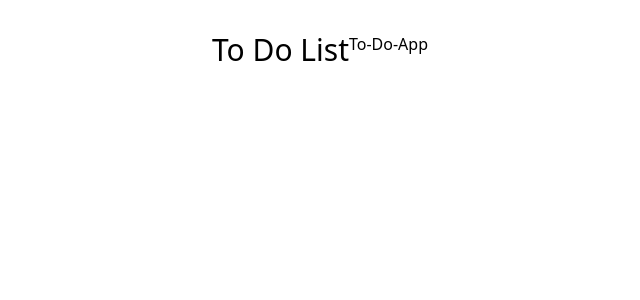
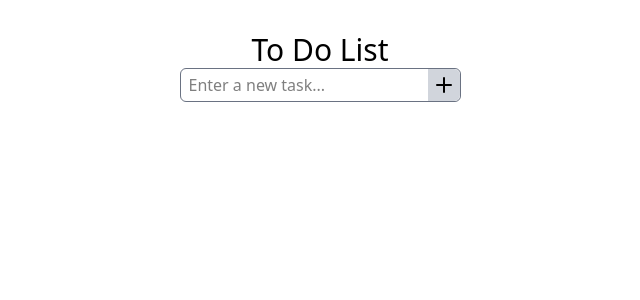
Before and after one commit to GokayDemirr/to-do-app, a Next.js app: page / in a window 1280 px wide. Shown: the top 300 px of the page, without its empty margins (320-960 px from the left). Built offline with nearby package versions, Linux system fonts and the light colour scheme.

Commit message:
refactor: layout.tsx page.tsx

```diff
--- a/src/app/layout.tsx
+++ b/src/app/layout.tsx
@@ -14,7 +14,7 @@ export default function RootLayout({
 }>) {
   return (
     <html lang="en">
-      <body className="min-h-screen flex justify-center p-8">
+      <body className="flex flex-col items-center  p-8">
         <Header />
         <main>{children}</main>
       </body>
--- a/src/app/page.tsx
+++ b/src/app/page.tsx
@@ -1,3 +1,16 @@
+"use client";
+import { AddItem } from "@/components/Todo/AddItem";
+import { TaskList } from "@/components/Todo/TaskList";
+import { Task } from "@/types";
+import { useState } from "react";
+
 export default function Home() {
-  return <div>To-Do-App</div>;
+  const [taskList, setTaskList] = useState<Task[]>([]);
+
+  return (
+    <div className="flex-col flex items-center gap-8">
+      <AddItem taskList={taskList} setTaskList={setTaskList} />
+      <TaskList taskList={taskList} setTaskList={setTaskList} />
+    </div>
+  );
 }
```
